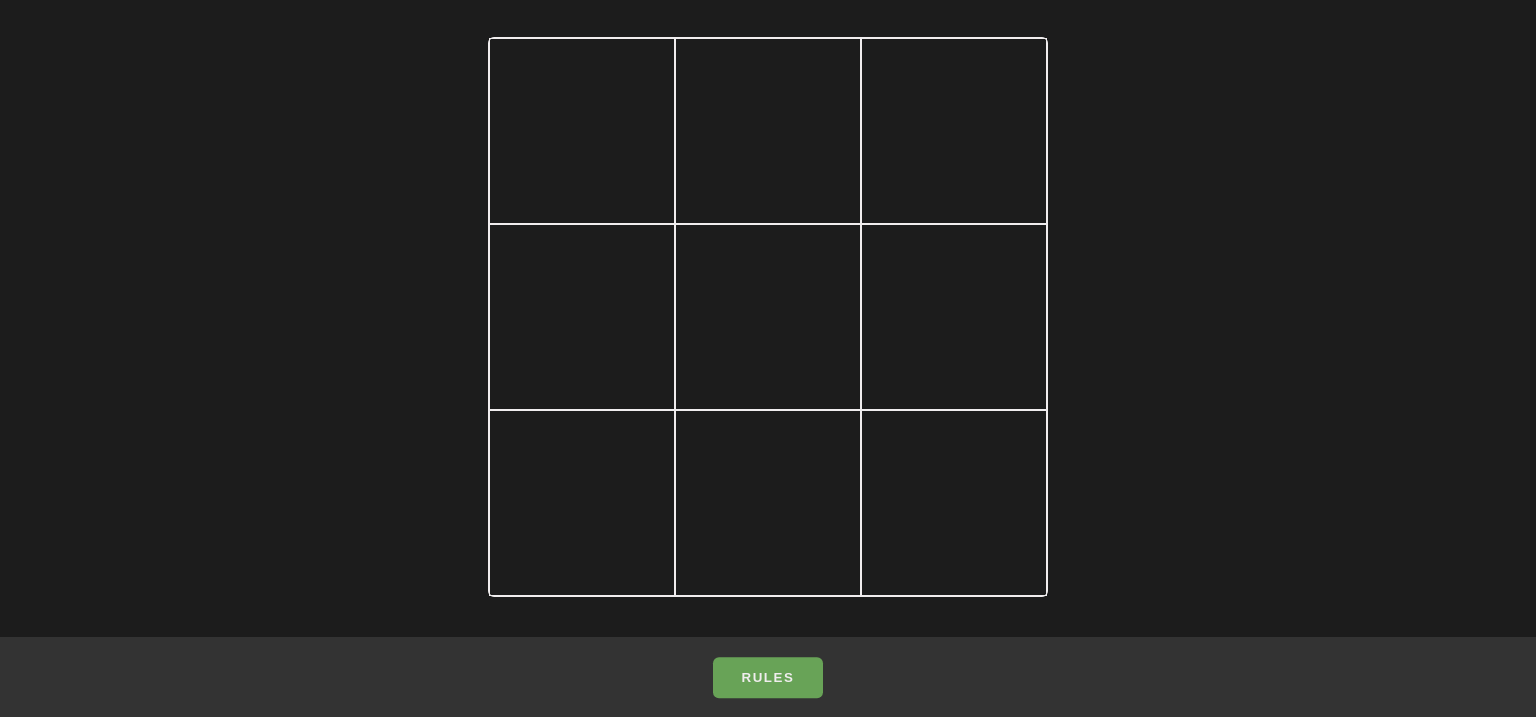
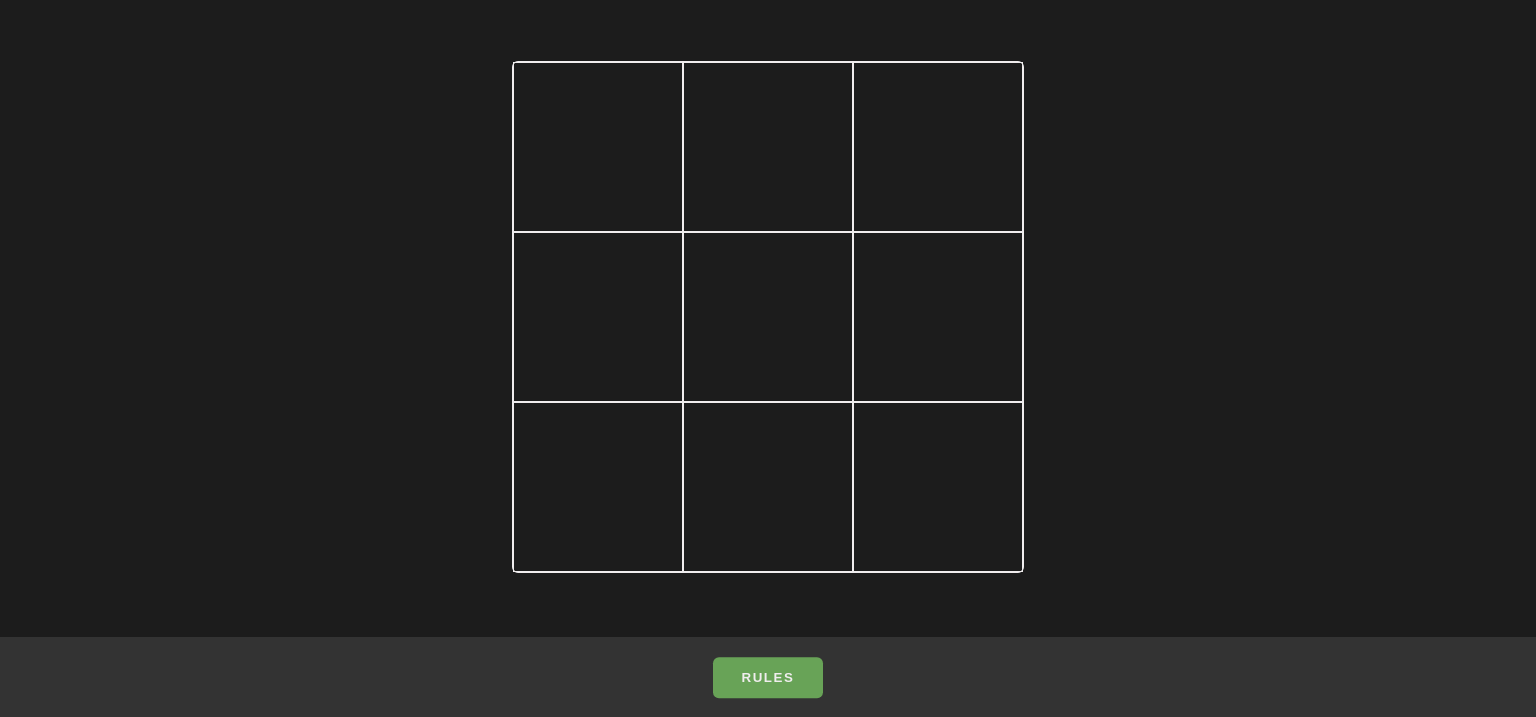
Before and after one commit to kachiugo3/tic-tac-toe-game---vanilla-js-project, a plain HTML site: page index.html in a window 1536 px wide. Shown: the part 83-800 px from the top of the page. Drawn offline with Linux system fonts and the light colour scheme.

Commit message:
final commit

```diff
--- a/styles.css
+++ b/styles.css
@@ -142,8 +142,8 @@ header {
 }
 @media screen and (min-width: 1300px) {
   .tic-tac-toe {
-    height: 35rem;
-    width: 35rem;
+    height: 32rem;
+    width: 32rem;
   }
 }
 
```
